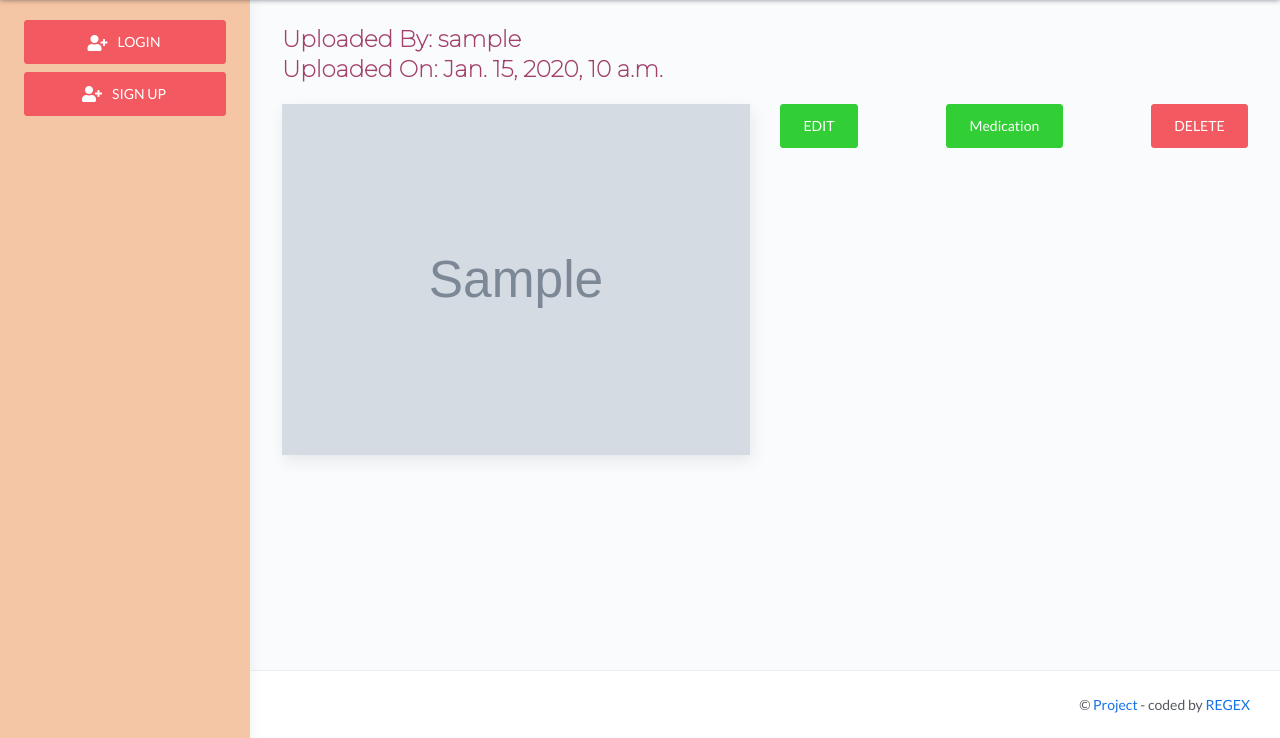
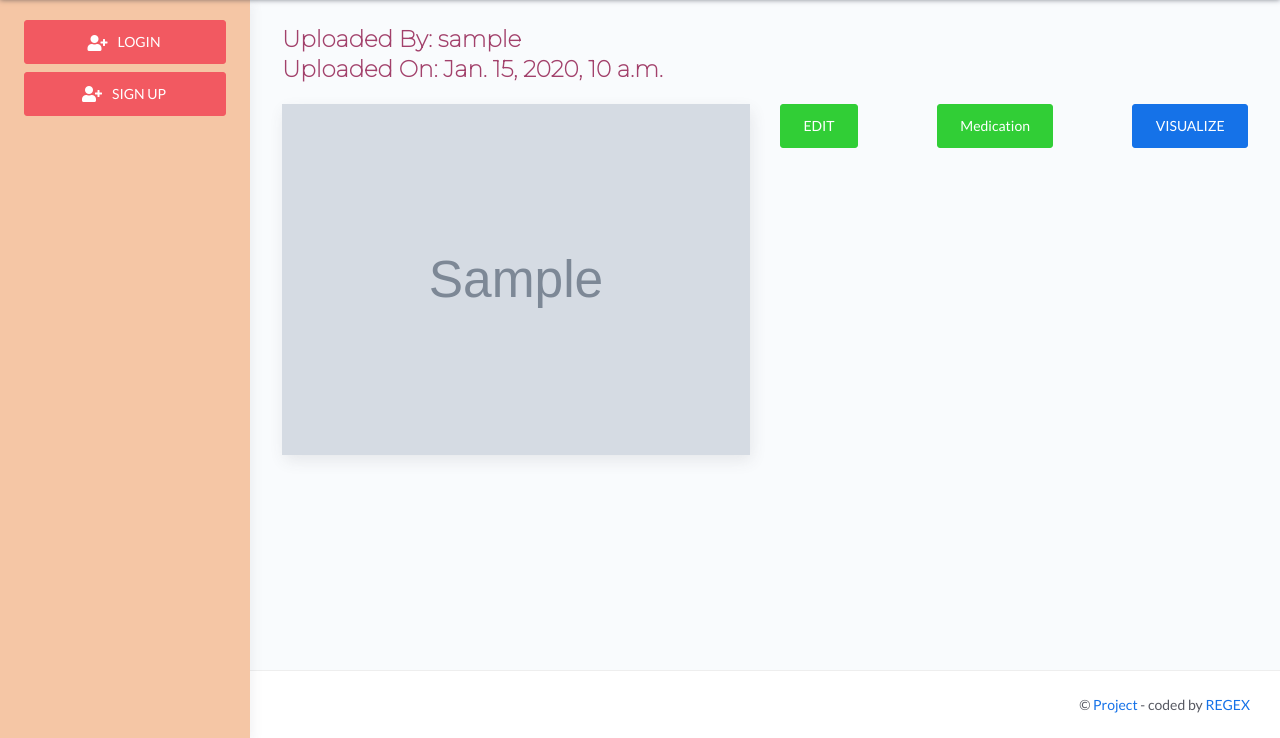
Before and after one commit to sanimesh96/Prescriptor, a Django app: template templates/pages/singleView.html in a window 1280 px wide. Shown: the part 62-800 px from the top of the page. Run offline with Django 4.2, Linux system fonts and the light colour scheme; the template is opened without the code that fills it: most values are stand-ins (such as "Sample title", 1, 10 or a date in 2020); grey boxes marked "Sample" are stand-in pictures; data that the repository does not hold is empty; some libraries are stand-ins or nearby versions.

Commit message:
Button Visualise

```diff
--- a/templates/pages/singleView.html
+++ b/templates/pages/singleView.html
@@ -31,8 +31,7 @@
                     <a href="/addMedication/{{prescription.id}}/">
                         <button class="btn btn-success">Medication</button>
                     </a>
-
-                    <button class="btn btn-danger">DELETE</button>
+                    <a href="/visualiseAnnotation/{{prescription.id}}/"><button class="btn btn-primary">VISUALIZE</button></a>
                 </div>
             </div>
         </div>
```
